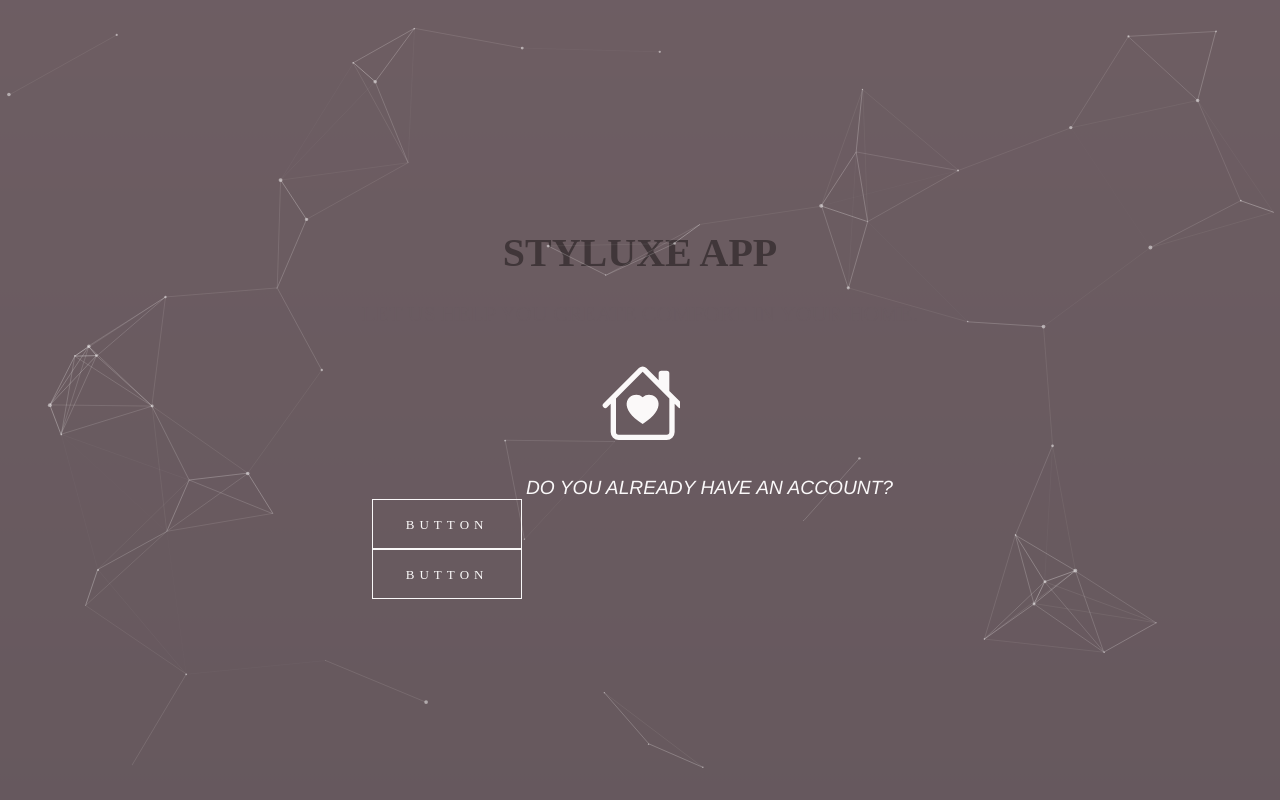
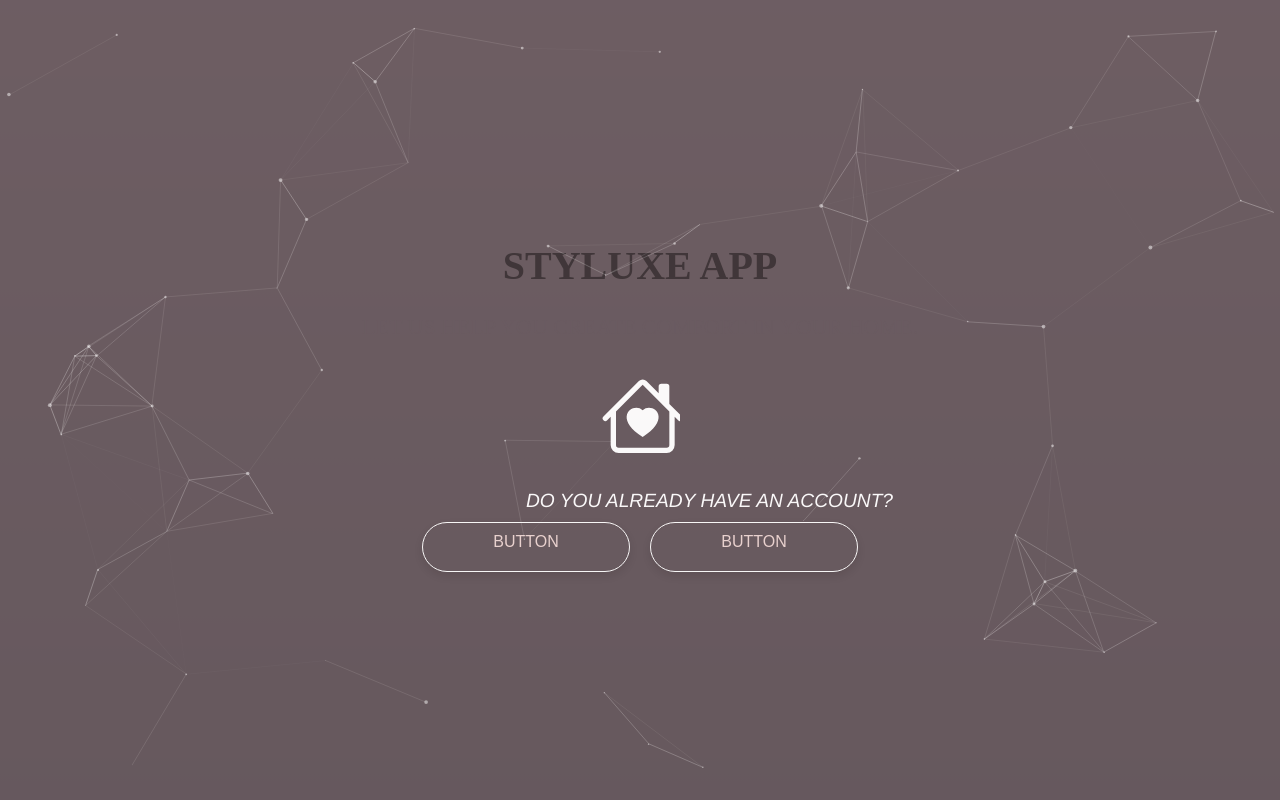
Before and after one commit to EkaterinaB29/styluxe-app, a React (Create React App) app in the folder front-end/app/: page / in a window 1280 px wide. Built offline with nearby package versions, Linux system fonts and the light colour scheme; a web font is replaced by a local one.

Commit message:
Creating UserContext to handle the user state and Notification to redirect to login/register

```diff
--- a/front-end/app/src/App.js
+++ b/front-end/app/src/App.js
@@ -1,5 +1,6 @@
 import React from 'react';
 import { BrowserRouter as Router, Route, Routes } from 'react-router-dom';
+import { UserProvider } from './context/UserContext'; // Import the UserProvider
 import HomePage from './pages/HomePage';
 import SinglePostPage from './pages/SinglePostPage';
 import Login from './pages/Login';
@@ -9,10 +10,10 @@ import BlogPage from './pages/BlogPage';
 import CreatePostPage from './pages/CreatePostPage';
 import ServicesPage from './pages/ServicesPage';
 import Professionals from './pages/ProfessionalsPage.jsx';
-import ProfessionalProfile from './pages/ProfessionalProfile';
-import ClientProfile from './pages/ClientProfile';
+
 function App() {
   return (
+    <UserProvider>
       <Router>
         <Routes>
           <Route path="/" element={<HomePage />} />
@@ -23,11 +24,10 @@ function App() {
           <Route path="/posts/:postId" element={<SinglePostPage />} />
           <Route path="/posts/create-post" element={<CreatePostPage />} />
           <Route path="/services" element={<ServicesPage />} />
-        <Route path="/profile/professional" element={<ProfessionalProfile />} />
-        <Route path="/profile/client" element={<ClientProfile />} />
           <Route path="/professionals" element={<Professionals />} />
         </Routes>
       </Router>
+    </UserProvider>
   );
 }
 
--- a/front-end/app/src/components/Button.jsx
+++ b/front-end/app/src/components/Button.jsx
@@ -1,23 +1,10 @@
 import React from 'react';
 import '../css/Button.css';
 
-const Button = ({ text }) => {
+const Button = ({ text, type = 'default' }) => {
   return (
-    <div className="button">
-      <div className="top">
-        <div className="text">
-          {text.split('').map((char, index) => (
-            <span key={index}>{char}</span>
-          ))}
-        </div>
-      </div>
-      <div className="bottom">
-        <div className="text">
-          {text.split('').map((char, index) => (
-            <span key={index}>{char}</span>
-          ))}
-        </div>
-      </div>
+    <div className={`button ${type}`}>
+      <div className="text">{text}</div>
     </div>
   );
 };
--- /dev/null
+++ b/front-end/app/src/components/Notification.jsx
@@ -0,0 +1,26 @@
+import React from 'react';
+import { Link } from 'react-router-dom';
+import Button from './Button';
+import '../css/Notification.css';
+
+const Notification = ({ text }) => {
+  return (
+    <div className="notification-container">
+      <div className="notification-text">{text}</div>
+      <div className="notification-prompts">
+        <p className="notification-prompt">Don't have an account?      Already a member?</p>
+
+      </div>
+      <div className="notification-buttons">
+        <Link to="/register">
+          <Button text="Join the community" type="primary" />
+        </Link>
+        <Link to="/login">
+          <Button text="Log In" type="default" />
+        </Link>
+      </div>
+    </div>
+  );
+};
+
+export default Notification;
--- /dev/null
+++ b/front-end/app/src/context/UserContext.jsx
@@ -0,0 +1,49 @@
+import React, { createContext, useState, useEffect } from 'react';
+import axios from 'axios';
+import Cookies from 'js-cookie';
+
+
+const UserContext = createContext(null);
+
+const UserProvider = ({ children }) => {
+  const [user, setUser] = useState(null);
+  const [loading, setLoading] = useState(true);
+
+  useEffect(() => {
+    const token = Cookies.get('token');
+    if (token) {
+      axios.get('http://88.200.63.148:8211/api/user/profile', {
+        headers: {
+          Authorization: `Bearer ${token}`,
+        }
+      })
+      .then(response => {
+        setUser(response.data);
+        setLoading(false);
+      })
+      .catch(error => {
+        console.error('Error fetching user data', error);
+        setLoading(false);
+      });
+    } else {
+      setLoading(false);
+    }
+  }, []);
+
+  const login = (userData) => {
+    setUser(userData);
+  };
+
+  const logout = () => {
+    setUser(null);
+    Cookies.remove('token');
+  };
+
+  return (
+    <UserContext.Provider value={{ user, loading, login, logout }}>
+      {children}
+    </UserContext.Provider>
+  );
+};
+
+export { UserContext, UserProvider };
--- a/front-end/app/src/css/Button.css
+++ b/front-end/app/src/css/Button.css
@@ -1,101 +1,33 @@
-
-
 .button {
-    position: relative;
-    width: 150px;
-
-    height: 50px;
-    overflow: hidden;
-    border: 1px solid #ffffff;
+  display: inline-block;
+  padding: 10px 30px;
+  border-radius: 30px;
+  text-align: center;
   cursor: pointer;
-    margin: 0 10px;
+  margin: 10px;
+  font-family: 'Arial', sans-serif;
+  font-size: 1em;
+  text-decoration: none;
+  box-shadow: 0 4px 8px rgba(0, 0, 0, 0.1);
+  transition: transform 0.3s, box-shadow 0.3s;
 }
 
-  .button div {
-    position: absolute;
-    width: 100%;
-    height: 100%;
-    text-align: center;
-    transition: transform .4s cubic-bezier(.7, 0, .3, 1);
+.button.default {
+  background-color: #67595E;
+  color: #EED6D3;
 }
 
-  .top {
-    transform: translate(0, 0);
-    color:
-    #ffffff;
-  }
-  .buttons-container {
-    flex-direction: row;
-    position: relative;
-    display: flex;
-    justify-content: center;
-    align-items: center;
-    margin-top: 20px; /* Adjust margin to position buttons */
+.button.primary {
+  background-color: #E8B4B8;
+  color: #67595E;
 }
 
-  .bottom {
-    transform: translate(0, 100%);
-    background-color: #000;
-    color: #fff;
+.button:hover {
+  transform: translateY(-2px);
+  box-shadow: 0 8px 16px rgba(0, 0, 0, 0.2);
 }
 
-  .button:hover .top {
-    transform: translate(0, -100%);
+.button .text {
+  display: inline-block;
+  transition: transform 0.3s;
 }
-
-  .button:hover .bottom {
-    transform: translate(0, 0);
-  }
-
-  .text {
-    font-family: "Montserrat";
-    font-size: 13px;
-    text-transform: uppercase;
-    line-height: 50px;
-  }
-
-  span {
-    display: inline-block;
-    letter-spacing: 5px;
-    transition: transform .4s cubic-bezier(.7, 0, .3, 1);
-  }
-
-  .button .top span {
-    transform: translate(0, 0);
-  }
-
-  .button .bottom span {
-    transform: translate(0, 100%);
-  }
-
-  .button:hover .top span {
-    transform: translate(0, -100%);
-  }
-
-  .button:hover .bottom span {
-    transform: translate(0, 0);
-  }
-
-  .button span:nth-of-type(1) {
-    transition-delay: .2s;
-  }
-
-  .button span:nth-of-type(2) {
-    transition-delay: .1s;
-  }
-
-  .button span:nth-of-type(3) {
-    transition-delay: .25s;
-  }
-
-  .button span:nth-of-type(4) {
-    transition-delay: .05s;
-  }
-
-  .button span:nth-of-type(5) {
-    transition-delay: .3s;
-  }
-
-  .button span:nth-of-type(6) {
-    transition-delay: .4s;
-  }
--- /dev/null
+++ b/front-end/app/src/css/Notification.css
@@ -0,0 +1,38 @@
+.notification-container {
+    display: flex;
+    flex-direction: column;
+    justify-content: center;
+    align-items: center;
+    height: 100vh;
+    background-color: #EED6D3;
+    color: #67595E;
+    font-family: 'Arial', sans-serif;
+    font-size: 1.5em;
+    text-align: center;
+    padding: 20px;
+    border: 2px solid #A49393;
+    border-radius: 10px;
+    box-shadow: 0 4px 8px rgba(0, 0, 0, 0.1);
+  }
+
+  .notification-text {
+    margin-bottom: 20px;
+  }
+
+  .notification-prompts {
+    text-align: center;
+    font-size: 1em;
+    color: #67595E;
+    margin-bottom: 20px;
+  }
+
+  .notification-buttons {
+    display: flex;
+    justify-content: center;
+    gap: 20px;
+  }
+
+  .notification-prompt {
+    margin: 5px 0;
+    color: #67595E;
+  }
--- a/front-end/app/src/pages/UserProfile.jsx
+++ b/front-end/app/src/pages/UserProfile.jsx
@@ -1,79 +1,25 @@
-import React, { Component } from 'react';
-import axios from '../axiosConfig';
-import NavBar from '../components/NavBar';
-import ProfilePicture from '../components/ProfilePicture';
-import '../css/UserProfile.css';
+import React, { useContext } from 'react';
+import { UserContext } from '../context/UserContext';
+import ProfessionalProfile from './ProfessionalProfile';
+import ClientProfile from './ClientProfile';
+import Notification from '../components/Notification';
 
-class UserProfile extends Component {
-    constructor(props) {
-        super(props);
-        this.state = {
-            user: {},
-            posts: [],
-            error: ''
-        };
-    }
+function UserProfile() {
+  const { user, loading } = useContext(UserContext);
 
-    componentDidMount() {
-        this.fetchUserProfile();
-        this.fetchUserPosts();
-    }
+  if (loading) {
+    return <Notification text="Loading..." />;
+  }
 
-    fetchUserProfile = async () => {
-        const token = localStorage.getItem('token'); // Assuming you store the token in localStorage
-        try {
-            const response = await axios.get('/user/profile', {
-                headers: {
-                    Authorization: `Bearer ${token}`
-                }
-            });
-            this.setState({ user: response.data });
-        } catch (error) {
-            this.setState({ error: 'There was an error fetching the user profile!' });
-            console.error('Profile fetch error:', error.response ? error.response.data : error.message);
-        }
-    };
+  if (!user) {
+    return <Notification text="Please log in to view your profile." />;
+  }
 
-
-
-    fetchUserPosts = async () => {
-        const token = localStorage.getItem('token');
-        try {
-            const response = await axios.get('/user/posts', {
-                headers: {
-                    Authorization: `Bearer ${token}`
-                }
-            });
-            this.setState({ posts: response.data });
-        } catch (error) {
-            console.error('Posts fetch error:', error.response ? error.response.data : error.message);
-        }
-    };
-
-    render() {
-        const { user, posts, error } = this.state;
-
-        return (
-            <div>
-                <NavBar />
-                <div className="profile-container">
-                    <ProfilePicture />
-                    <h1>{user.name}</h1>
-                    <p>{user.email}</p>
-                    <button>Contact</button>
-                    {error && <p className="error">{error}</p>}
-                    <div className="posts-grid">
-                        {posts.map(post => (
-                            <div key={post.id} className="post">
-                                <h3>{post.title}</h3>
-                                <p>{post.content}</p>
-                            </div>
-                        ))}
-                    </div>
-                </div>
-            </div>
-        );
-    }
+  return (
+    <div>
+      {user.type === 'professional' ? <ProfessionalProfile /> : <ClientProfile />}
+    </div>
+  );
 }
 
 export default UserProfile;
```
Lines whose indentation alone changed are shown as unchanged.
